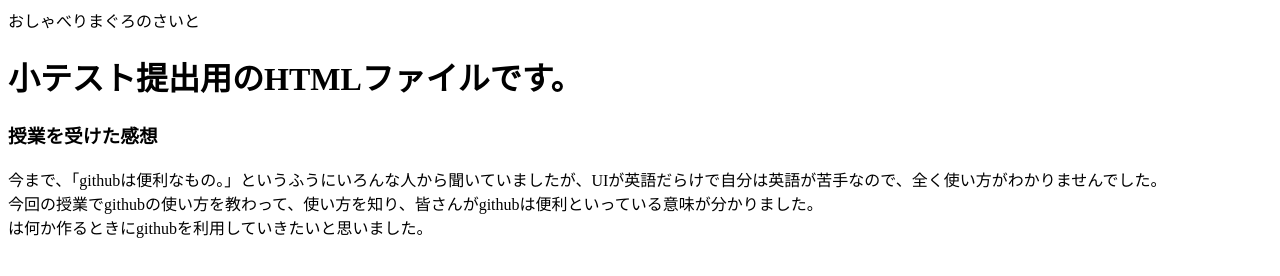
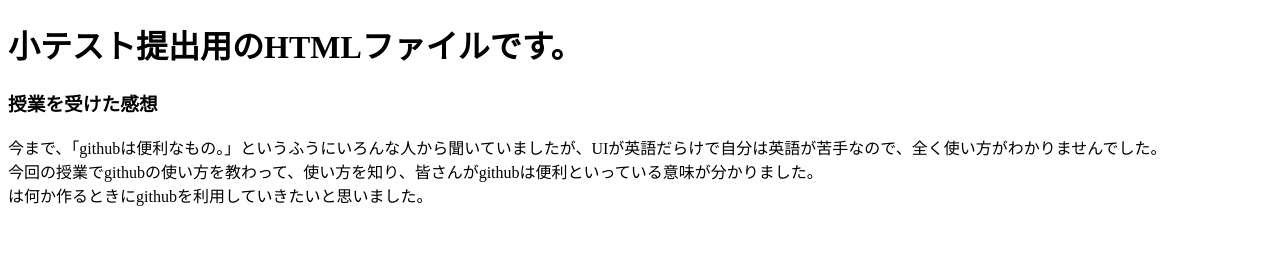
Before and after one commit to freetaso/freetaso.github.io, a plain HTML site: page index.html in a window 1280 px wide. Drawn offline with Linux system fonts and the light colour scheme.

Commit message:
[edit]index.html

```diff
--- a/index.html
+++ b/index.html
@@ -1,8 +1,5 @@
 <!DOCTYPE html>
 <html>
-    <head>
-        おしゃべりまぐろのさいと
-    </head>
     <body>
         <h1>
             小テスト提出用のHTMLファイルです。
```
